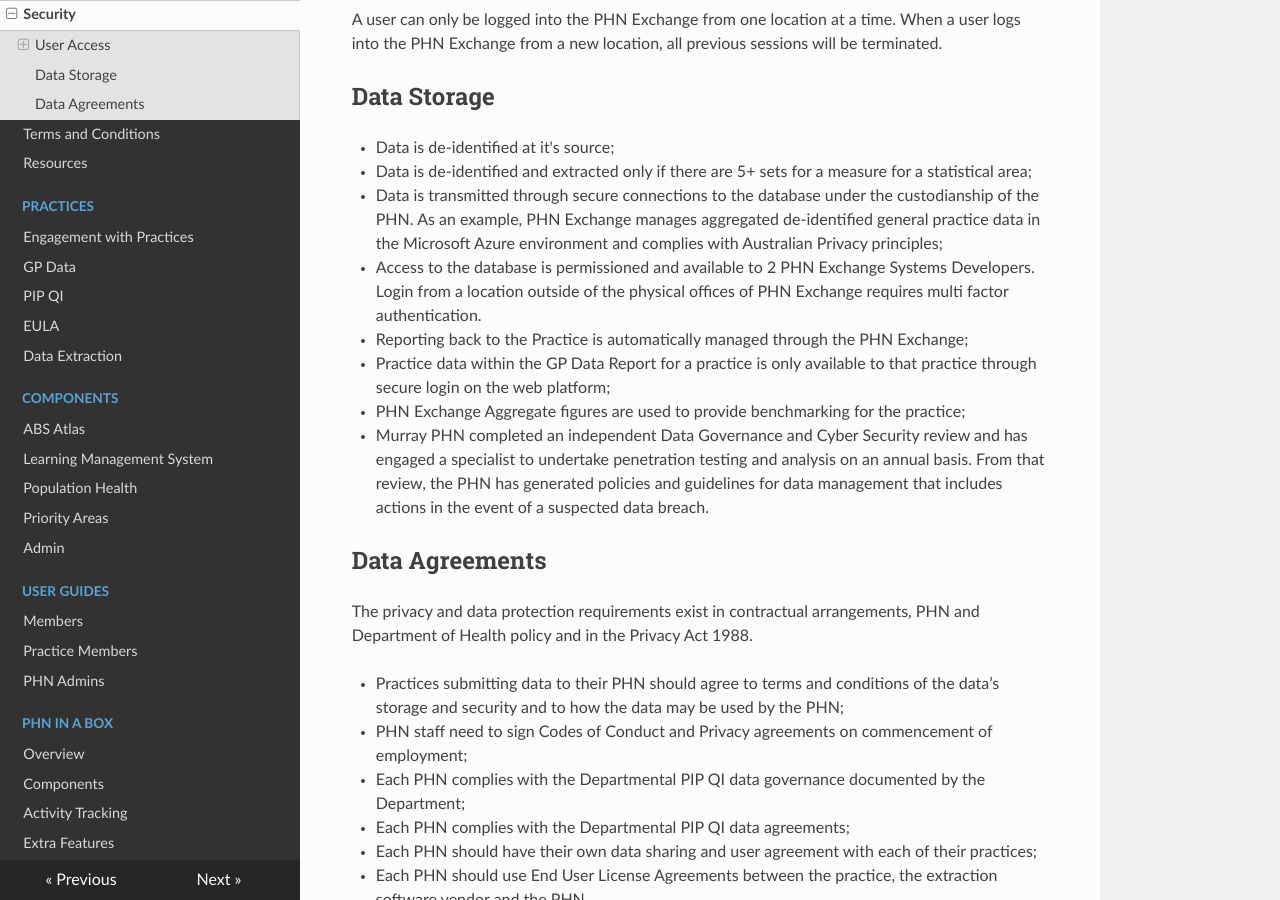
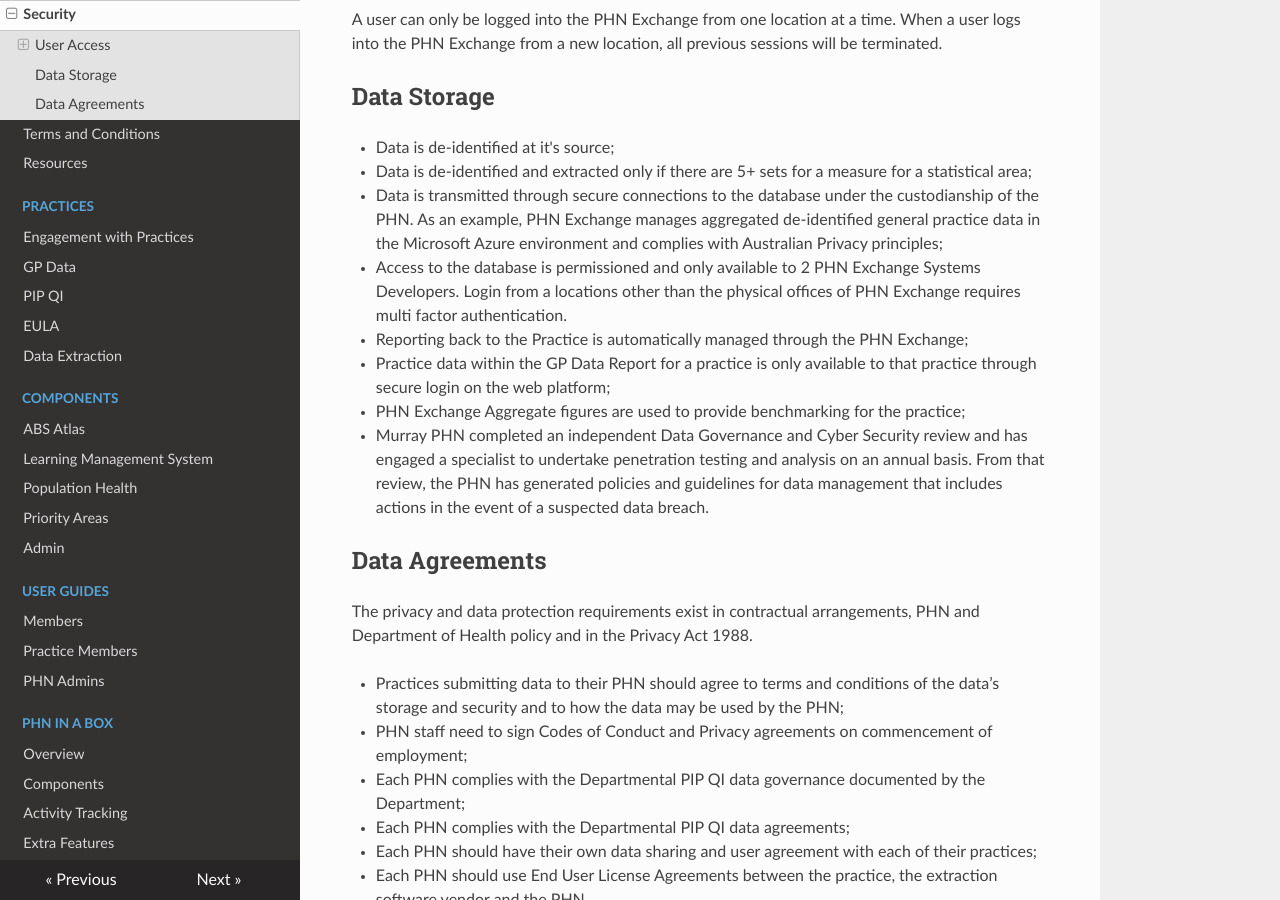
Before and after one commit to MurrayPHN/phn-exchange-docs, an MkDocs documentation site: the page built from docs/general/security.md, in a window 1280 px wide and 900 px high, scrolled down 513 px. Built offline with MkDocs 1.6.1, drawn with Linux system fonts in a browser that asks for light colours; nearby versions of some CDN libraries.

```diff
--- a/docs/general/security.md
+++ b/docs/general/security.md
@@ -17,7 +17,7 @@ A user can only be logged into the PHN Exchange from one location at a time. Whe
 * Data is de-identified at it's source;
 * Data is de-identified and extracted only if there are 5+ sets for a measure for a statistical area;
 * Data is transmitted through secure connections to the database under the custodianship of the PHN. As an example, PHN Exchange   manages aggregated de-identified general practice data in the Microsoft Azure environment and complies with Australian Privacy principles;
-* Access to the database is permissioned and available to 2 PHN Exchange Systems Developers. Login from a location outside of the physical offices of PHN Exchange requires multi factor authentication.
+* Access to the database is permissioned and only available to 2 PHN Exchange Systems Developers. Login from a locations  other than the physical offices of PHN Exchange requires multi factor authentication.
 * Reporting back to the Practice is automatically managed through the PHN Exchange;
 * Practice data within the GP Data Report for a practice is only available to that practice through secure login on the web platform;
 * PHN Exchange Aggregate figures are used to provide benchmarking for the practice;
```
